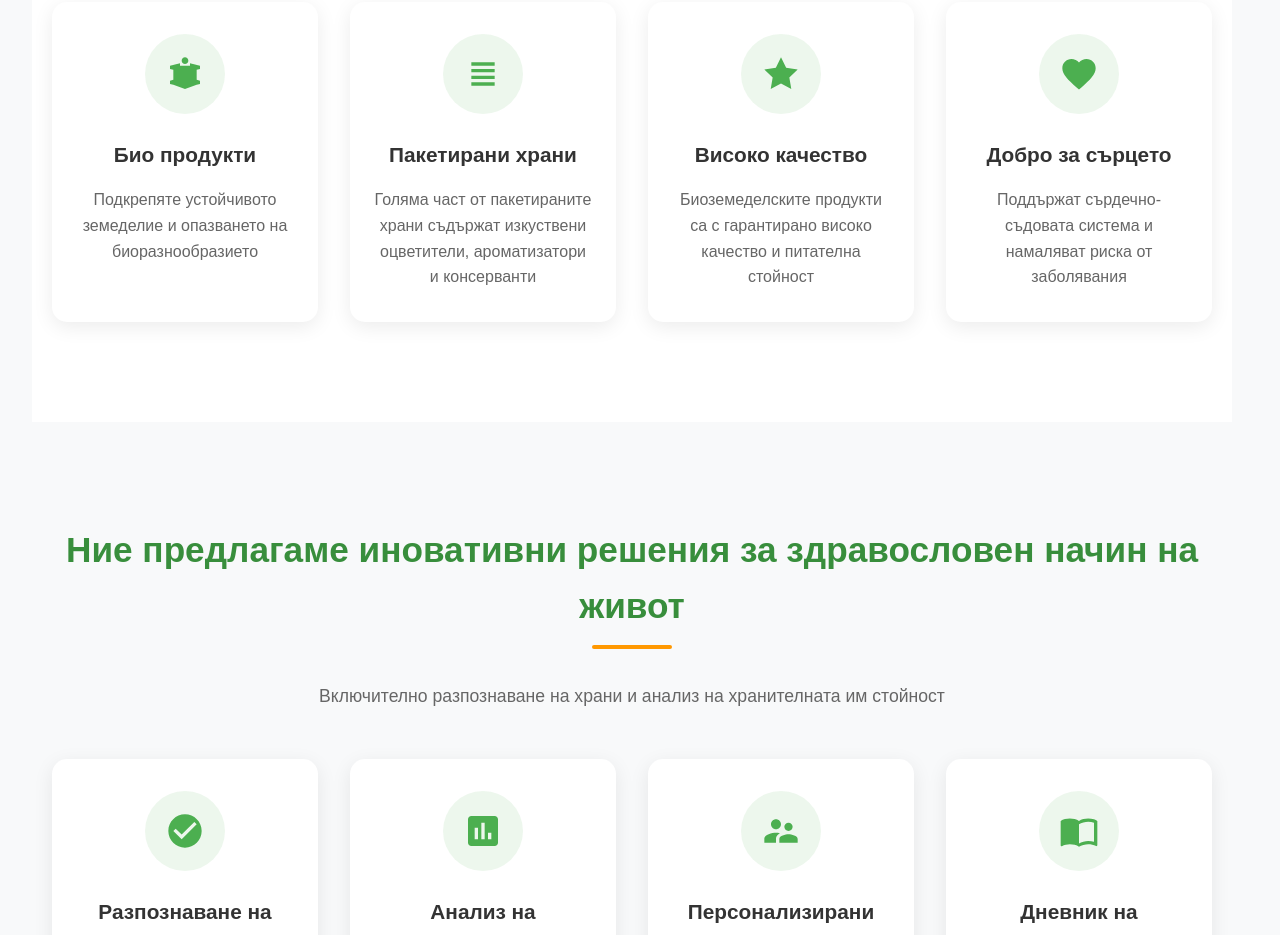
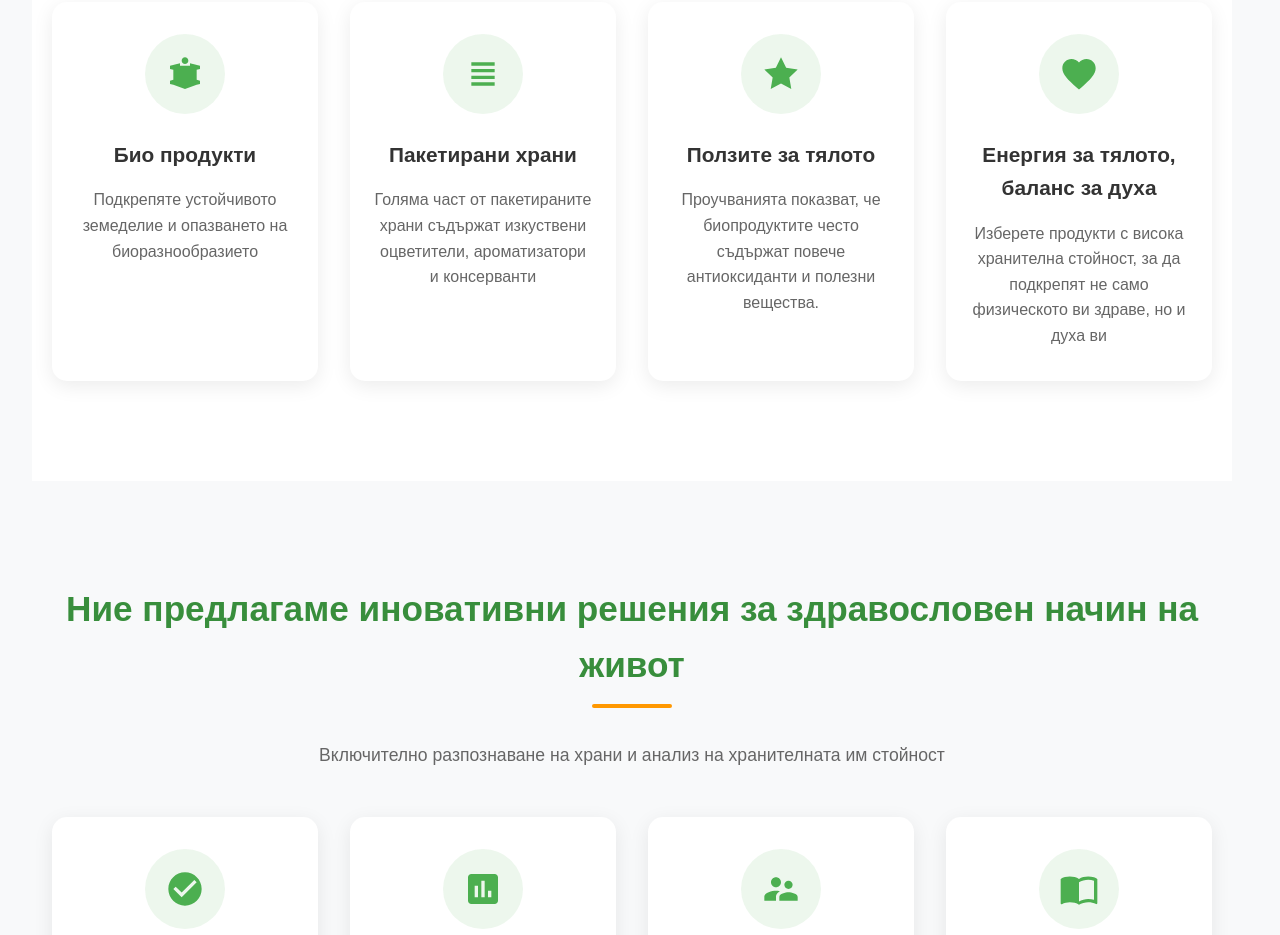
Before and after one commit to MagdalenaMaglizhanova/food-label-scanner, a React (Vite) app: page / in a window 1280 px wide. Shown: the part 1120-2055 px from the top of the page. Built offline with nearby package versions, Linux system fonts and the light colour scheme.

Commit message:
Update Main.tsx

```diff
--- a/src/components/Main.tsx
+++ b/src/components/Main.tsx
@@ -54,8 +54,8 @@ const Main: React.FC = () => {
                   <path d="M12 2L15.09 8.26L22 9.27L17 14.14L18.18 21.02L12 17.77L5.82 21.02L7 14.14L2 9.27L8.91 8.26L12 2Z"/>
                 </svg>
               </div>
-              <h3>Високо качество</h3>
-              <p>Биоземеделските продукти са с гарантирано високо качество и питателна стойност</p>
+              <h3>Ползите за тялото</h3>
+              <p>Проучванията показват, че биопродуктите често съдържат повече антиоксиданти и полезни вещества.</p>
             </div>
             <div className="feature-card">
               <div className="feature-icon">
@@ -63,8 +63,8 @@ const Main: React.FC = () => {
                   <path d="M12 21.35L10.55 20.03C5.4 15.36 2 12.28 2 8.5C2 5.42 4.42 3 7.5 3C9.24 3 10.91 3.81 12 5.09C13.09 3.81 14.76 3 16.5 3C19.58 3 22 5.42 22 8.5C22 12.28 18.6 15.36 13.45 20.04L12 21.35Z"/>
                 </svg>
               </div>
-              <h3>Добро за сърцето</h3>
-              <p>Поддържат сърдечно-съдовата система и намаляват риска от заболявания</p>
+              <h3>Енергия за тялото, баланс за духа</h3>
+              <p>Изберете продукти с висока хранителна стойност, за да подкрепят не само физическото ви здраве, но и духа ви</p>
             </div>
           </div>
         </div>
```
